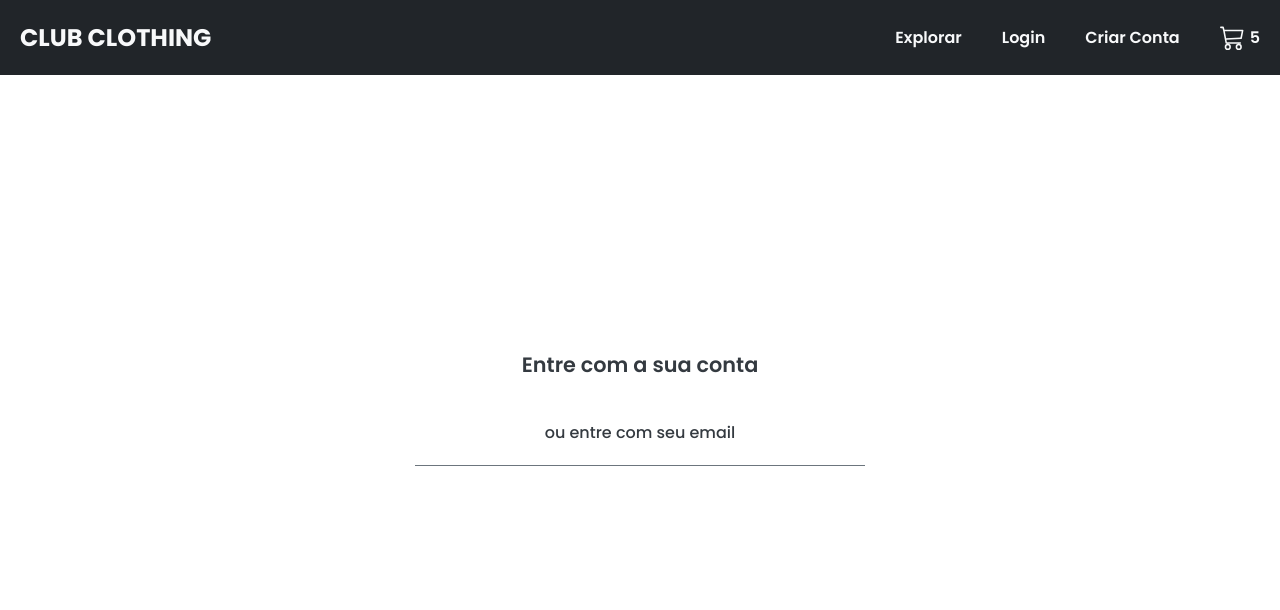
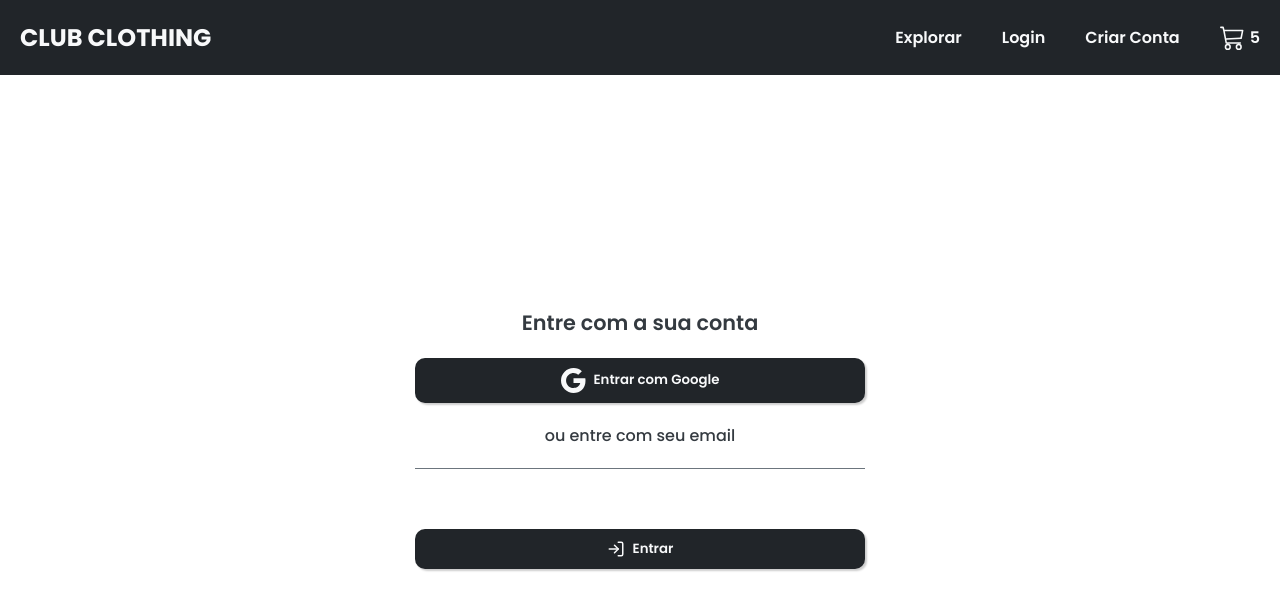
Before and after one commit to BrunoShizukuda/ecommerce, a React (Create React App) app: page /login in a window 1280 px wide. Shown: the top 610 px of the page. Built offline with nearby package versions, Linux system fonts and the light colour scheme; no server answers.

Commit message:
feat: add custom button login page

```diff
--- a/src/components/custom-button/custom.button.components.tsx
+++ b/src/components/custom-button/custom.button.components.tsx
@@ -1,5 +1,7 @@
 
 import React, { FunctionComponent, ButtonHTMLAttributes } from "react";
+
+//  styles
 import { CustomButtonContainer, IconContainer } from "./custom-button.styles";
 
 interface CustomButtonProps extends ButtonHTMLAttributes<HTMLButtonElement> {
--- a/src/pages/home/login/login.page.tsx
+++ b/src/pages/home/login/login.page.tsx
@@ -1,6 +1,15 @@
 import React from "react";
+// styles
+import { LoginContainer, LoginContent, LoginHeadLine, LoginInputContainer, LoginSubtitle } from "./login.styles";
+
+// componentes
+import CustomButton from "../../../components/custom-button/custom.button.components";
 import Header from "../../../components/header/header.components";
-import { LoginContainer, LoginContent, LoginHeadLine, LoginInputContainer, LoginSubtitle } from "./login.styles";
+
+// icons
+import {FiLogIn} from "react-icons/fi";
+import { BsGoogle } from "react-icons/bs";
+
 
 const LoginPage = () => {
     return (
@@ -11,7 +20,7 @@
                 <LoginContent>
                     <LoginHeadLine>Entre com a sua conta</LoginHeadLine>
 
-                        {/* button */}
+                        <CustomButton startIcon={<BsGoogle size={25}/>}>Entrar com Google</CustomButton>
 
                         <LoginSubtitle>ou entre com seu email</LoginSubtitle>
 
@@ -22,9 +31,8 @@
                         <LoginInputContainer>
                             {/*  password input */}
                         </LoginInputContainer>
+                        <CustomButton startIcon={<FiLogIn size={18}/>}>Entrar</CustomButton>
                 </LoginContent>
-
-
             </LoginContainer>
         </>
      );
```
